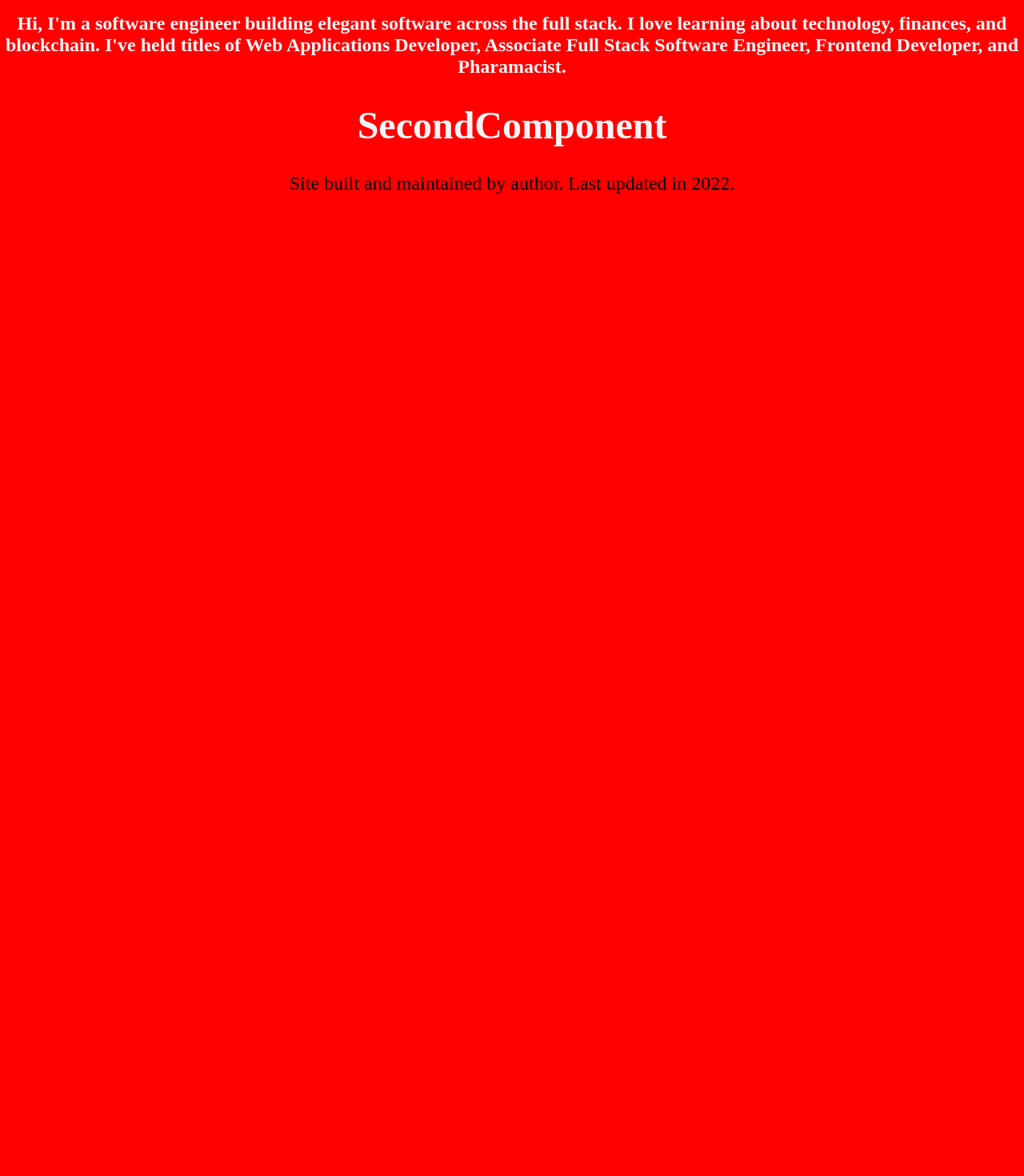
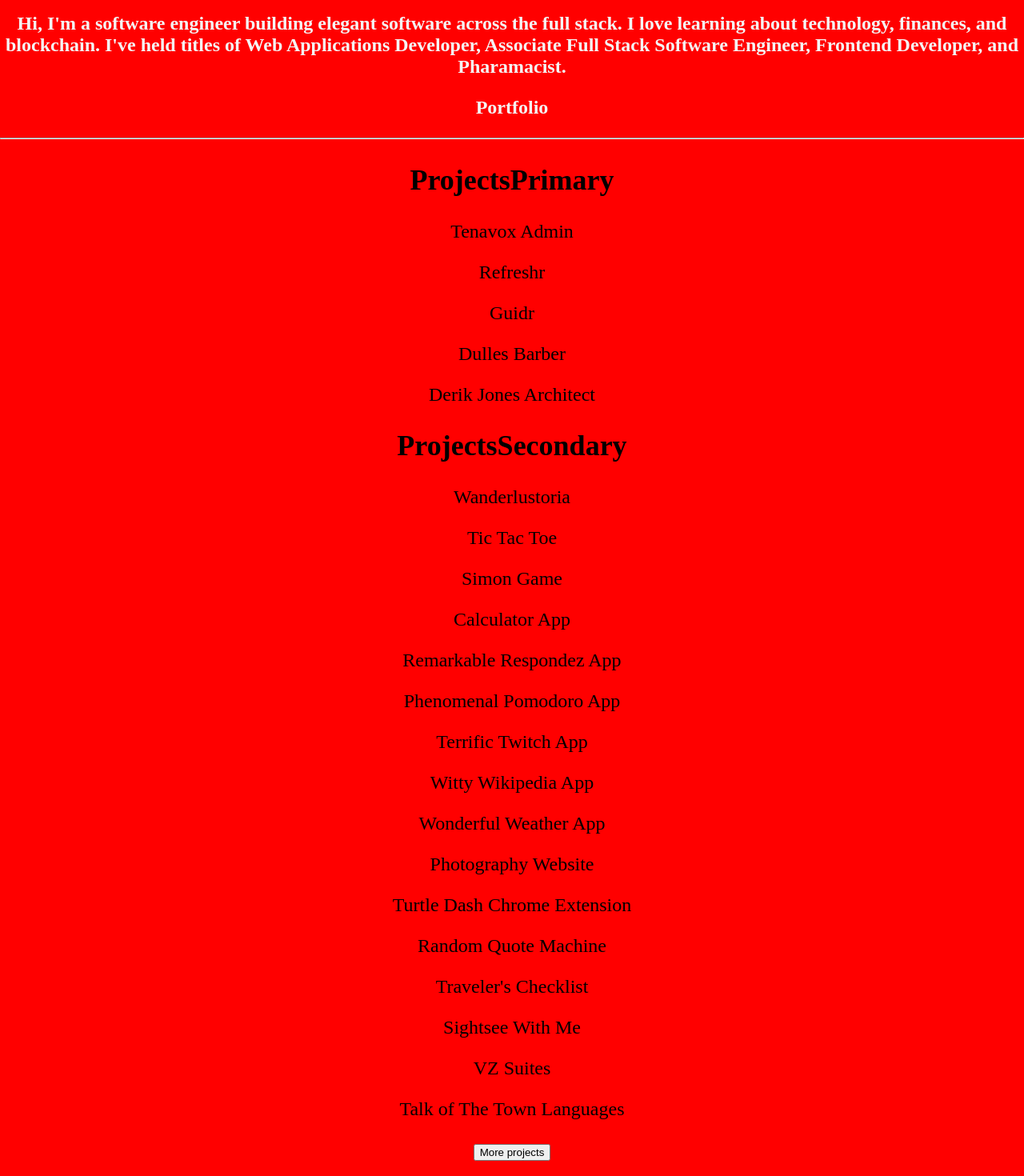
Before and after one commit to timOTdev/thDev3, a Next.js app: page / in a window 1280 px wide. Shown: the part 260-1730 px from the top of the page at 80% size. Before the commit the page ends 800 px from the top, so only its background shows below. Built offline with nearby package versions, Linux system fonts and the light colour scheme.

Commit message:
Add Portfolio

```diff
--- a/assets/GlobalData.tsx
+++ b/assets/GlobalData.tsx
@@ -100,138 +100,6 @@ export const links = {
   },
 };
 
-export const projectMainData = {
-  tenavoxAdmin: {
-    name: 'Tenavox Admin',
-    desc: 'An internal-facing admin app for the management of real estate properties from brokers. Worked as a core developer with a lead developer and product owners employing agile methodologies and git workflow. The technology stack includes NextJS, ReactJS, NodeJS, PostGresQL, AWS, Docker, CircleCI, Auth0.',
-    demo: 'https://admin-v2.tenavox.com',
-    video: 'https://www.youtube.com/watch?v=ihciDpboFTo',
-    github: 'https://github.com/tenavox/admin-v2-tenavox',
-  },
-  refreshr: {
-    name: 'Refreshr',
-    desc: 'A spaced-repetition review app to send out learning snippets for students from the teacher. Worked as a core developer with 4 full stack developers deploying agile methodologies and git workflow. The technology stack includes ReactJS, NodeJS, PostGresQL, SendGrid, and TypeForm.',
-    demo: 'https://refreshr-app.netlify.com/',
-    video: 'https://youtu.be/u89p3RqXqZM',
-    github: 'https://github.com/Lambda-School-Labs/labs10-student-follow',
-  },
-  guidr: {
-    name: 'Guidr',
-    desc: 'A trip logging app to help backcountry guides of all types log their private or professional adventures. Led as ScrumMaster for 5 developers of various skill levels, coordinated team goals to build the application, committed code, and assisted in debugging. The technology stack includes ReactJS, Redux, NodeJS, and Sqlite3.',
-    demo: 'https://guidr2.netlify.com/',
-    video: 'https://youtu.be/0C2toPa9GHM',
-    github: 'https://github.com/guidr-app-lion-team',
-  },
-  dullesBarber: {
-    name: 'Dulles Barber',
-    desc: 'This site is home for an actual barber shop business based in Sterling, Virginia. Serves as an online business hub for store information, announcements, and digital contact. The technology stack includes GatsbyJS, GraphQL, and Styled Components.',
-    demo: 'http://dullesbarber.com/',
-    github: 'https://github.com/timh1203/dullesBarber',
-  },
-  derikJones: {
-    name: 'Derik Jones Architect',
-    desc: "An architect portfolio website built for a client. Showcases the client's professional designs, projects, and inspirational photos. The technology stack includes GatsbyJS, GraphQL, and Styled Components.",
-    demo: 'http://derikjones.com/',
-    github: 'https://github.com/timh1203/derikjones',
-  },
-};
-
-export const projectAltData = {
-  wanderlustoria: {
-    name: 'Wanderlustoria',
-    desc: 'A travel content sharing app made for travelers to share pictures from their travel journey. Ability to interact through profile creation, uploading photos, and comment system. The technology stack includes NodeJS, ExpressJS, and MongoDB. APIs includes PassportJS, Cloudinary, and Google Geocoder.',
-    demo: 'https://wanderlustoria.herokuapp.com/',
-    github: 'https://github.com/timh1203/wanderlustoria',
-  },
-  ticTacToeGame: {
-    name: 'Tic Tac Toe',
-    desc: 'A well-known game for the Free Code Camp curriculum. This game is playable against AI (MiniMax algorithm) or another player. The technology used was ReactJS.',
-    demo: 'https://timh1203.github.io/tictactoe-game',
-    github: 'https://github.com/timh1203/tictactoe-game',
-  },
-  simonGame: {
-    name: 'Simon Game',
-    desc: 'A memory sequence game for the Free Code Camp curriculum with instrument sounds and a keyboard play option. The technology used was ReactJS.',
-    demo: 'https://timh1203.github.io/simon-game',
-    github: 'https://github.com/timh1203/simon-game',
-  },
-  calculatorApp: {
-    name: 'Calculator App',
-    desc: 'A simple calculator app to perform basic math operations for the Free Code Camp curriculum. The technology used was javascript.',
-    demo: 'https://timh1203.github.io/calculator-app',
-    github: 'https://github.com/timh1203/calculator-app',
-  },
-  respondezApp: {
-    name: 'Remarkable Respondez App',
-    desc: 'A custom event app built for the Free Code Camp Group. The technology stack includes ReactJS and FireBase.',
-    demo: 'https://timh1203.github.io/respondez-app',
-    github: 'https://github.com/timh1203/respondez-app',
-  },
-  pomodoroApp: {
-    name: 'Phenomenal Pomodoro App',
-    desc: 'The work/break cycle app based on the Pomodoro Technique by by Francesco Cirillo. The app was for the Free Code Camp curriculum. The technology used was javascript.',
-    demo: 'https://timh1203.github.io/pomodoro-app',
-    github: 'https://github.com/timh1203/pomodoro-app',
-  },
-  twitchApp: {
-    name: 'Terrific Twitch App',
-    desc: 'A Twitch app displaying the channels streaming status from the Twitch API. The technology stack includes ReactJS and FireBase.',
-    demo: 'https://timh1203.github.io/twitch-app',
-    github: 'https://github.com/timh1203/twitch-app',
-  },
-  wikipediaApp: {
-    name: 'Witty Wikipedia App',
-    desc: 'A wikipedia app that displays a user search results or a random article from the WikiMedia API. The technology used was javascript.',
-    demo: 'https://timh1203.github.io/wikipedia-app',
-    github: 'https://github.com/timh1203/wikipedia-app',
-  },
-  weatherApp: {
-    name: 'Wonderful Weather App',
-    desc: "A weather app that displays the weather forecast (24 hours, 48 hours, and 1 week) based on the user's IP location. The technologies used were javascript, Dark Sky API, and Skycons.",
-    demo: 'https://timh1203.github.io/weather-app',
-    github: 'https://github.com/timh1203/weather-app',
-  },
-  photographySite: {
-    name: 'Photography Website',
-    desc: 'A photography website that uses an API to pull pictures from instagram. The technologies used were javascript, Materialize, and InstafeedJS.',
-    demo: 'https://timh1203.github.io/photo-site',
-    github: 'https://github.com/timh1203/photo-site',
-  },
-  turtleDash: {
-    name: 'Turtle Dash Chrome Extension',
-    desc: 'A clone of the popular "Momentum Dash" Chrome Extension. This was a remote effort of remote developers from around the world as part of the Free Code Camp\'s Chingu-Voyage Group. The technologies used were javascript and jQuery.',
-    demo: 'https://chrome.google.com/webstore/detail/turtle-dash/odijnkiclhddnfdgnbjghchkhagnooek',
-    github: 'https://github.com/chingu-voyage-turtles-2/turtle-dash',
-  },
-  quoteMachine: {
-    name: 'Random Quote Machine',
-    desc: 'A random quote generator with randoms quotes from an API with the ability to share on Twitter and Facebook. The technologies used were javascript and jQuery.',
-    demo: 'https://timh1203.github.io/quote-machine',
-    github: 'https://github.com/timh1203/quote-machine',
-  },
-  travelersChecklist: {
-    name: "Traveler's Checklist",
-    desc: 'An app for the travler to make a packing list before a big trip. The technologies used were javascript and jQuery.',
-    demo: 'https://timh1203.github.io/traveler-checklist',
-    github: 'https://github.com/timh1203/traveler-checklist',
-  },
-  sightseeWithMe: {
-    name: 'Sightsee With Me',
-    desc: 'A sightseeing business based in Charlottesville. Created with the Divi Theme Framework by Elegant Themes.',
-    demo: 'http://www.sightseewithme.com',
-  },
-  vzSuites: {
-    name: 'VZ Suites',
-    desc: 'An apartment rental business based in Seattle. Created with the Divi Theme Framework by Elegant Themes.',
-    demo: 'http://vzsuites.com',
-  },
-  talkOfTheTown: {
-    name: 'Talk of The Town Languages',
-    desc: 'An language business based in Charlottesville. Created with the Divi Theme Framework by Elegant Themes.',
-    demo: 'http://talkofthetownlanguages.com',
-  },
-};
-
 export const skills = {
   frontEnd: [
     'JavaScript',
@@ -266,3 +134,135 @@ export const skills = {
     'Spanish (basic)',
   ],
 };
+
+export const projectsPrimary = [
+  {
+    name: 'Tenavox Admin',
+    desc: 'An internal-facing admin app for the management of real estate properties from brokers. Worked as a core developer with a lead developer and product owners employing agile methodologies and git workflow. The technology stack includes NextJS, ReactJS, NodeJS, PostGresQL, AWS, Docker, CircleCI, Auth0.',
+    demo: 'https://admin-v2.tenavox.com',
+    video: 'https://www.youtube.com/watch?v=ihciDpboFTo',
+    github: 'https://github.com/tenavox/admin-v2-tenavox',
+  },
+  {
+    name: 'Refreshr',
+    desc: 'A spaced-repetition review app to send out learning snippets for students from the teacher. Worked as a core developer with 4 full stack developers deploying agile methodologies and git workflow. The technology stack includes ReactJS, NodeJS, PostGresQL, SendGrid, and TypeForm.',
+    demo: 'https://refreshr-app.netlify.com/',
+    video: 'https://youtu.be/u89p3RqXqZM',
+    github: 'https://github.com/Lambda-School-Labs/labs10-student-follow',
+  },
+  {
+    name: 'Guidr',
+    desc: 'A trip logging app to help backcountry guides of all types log their private or professional adventures. Led as ScrumMaster for 5 developers of various skill levels, coordinated team goals to build the application, committed code, and assisted in debugging. The technology stack includes ReactJS, Redux, NodeJS, and Sqlite3.',
+    demo: 'https://guidr2.netlify.com/',
+    video: 'https://youtu.be/0C2toPa9GHM',
+    github: 'https://github.com/guidr-app-lion-team',
+  },
+  {
+    name: 'Dulles Barber',
+    desc: 'This site is home for an actual barber shop business based in Sterling, Virginia. Serves as an online business hub for store information, announcements, and digital contact. The technology stack includes GatsbyJS, GraphQL, and Styled Components.',
+    demo: 'http://dullesbarber.com/',
+    github: 'https://github.com/timh1203/dullesBarber',
+  },
+  {
+    name: 'Derik Jones Architect',
+    desc: "An architect portfolio website built for a client. Showcases the client's professional designs, projects, and inspirational photos. The technology stack includes GatsbyJS, GraphQL, and Styled Components.",
+    demo: 'http://derikjones.com/',
+    github: 'https://github.com/timh1203/derikjones',
+  },
+];
+
+export const projectsSecondary = [
+  {
+    name: 'Wanderlustoria',
+    desc: 'A travel content sharing app made for travelers to share pictures from their travel journey. Ability to interact through profile creation, uploading photos, and comment system. The technology stack includes NodeJS, ExpressJS, and MongoDB. APIs includes PassportJS, Cloudinary, and Google Geocoder.',
+    demo: 'https://wanderlustoria.herokuapp.com/',
+    github: 'https://github.com/timh1203/wanderlustoria',
+  },
+  {
+    name: 'Tic Tac Toe',
+    desc: 'A well-known game for the Free Code Camp curriculum. This game is playable against AI (MiniMax algorithm) or another player. The technology used was ReactJS.',
+    demo: 'https://timh1203.github.io/tictactoe-game',
+    github: 'https://github.com/timh1203/tictactoe-game',
+  },
+  {
+    name: 'Simon Game',
+    desc: 'A memory sequence game for the Free Code Camp curriculum with instrument sounds and a keyboard play option. The technology used was ReactJS.',
+    demo: 'https://timh1203.github.io/simon-game',
+    github: 'https://github.com/timh1203/simon-game',
+  },
+  {
+    name: 'Calculator App',
+    desc: 'A simple calculator app to perform basic math operations for the Free Code Camp curriculum. The technology used was javascript.',
+    demo: 'https://timh1203.github.io/calculator-app',
+    github: 'https://github.com/timh1203/calculator-app',
+  },
+  {
+    name: 'Remarkable Respondez App',
+    desc: 'A custom event app built for the Free Code Camp Group. The technology stack includes ReactJS and FireBase.',
+    demo: 'https://timh1203.github.io/respondez-app',
+    github: 'https://github.com/timh1203/respondez-app',
+  },
+  {
+    name: 'Phenomenal Pomodoro App',
+    desc: 'The work/break cycle app based on the Pomodoro Technique by by Francesco Cirillo. The app was for the Free Code Camp curriculum. The technology used was javascript.',
+    demo: 'https://timh1203.github.io/pomodoro-app',
+    github: 'https://github.com/timh1203/pomodoro-app',
+  },
+  {
+    name: 'Terrific Twitch App',
+    desc: 'A Twitch app displaying the channels streaming status from the Twitch API. The technology stack includes ReactJS and FireBase.',
+    demo: 'https://timh1203.github.io/twitch-app',
+    github: 'https://github.com/timh1203/twitch-app',
+  },
+  {
+    name: 'Witty Wikipedia App',
+    desc: 'A wikipedia app that displays a user search results or a random article from the WikiMedia API. The technology used was javascript.',
+    demo: 'https://timh1203.github.io/wikipedia-app',
+    github: 'https://github.com/timh1203/wikipedia-app',
+  },
+  {
+    name: 'Wonderful Weather App',
+    desc: "A weather app that displays the weather forecast (24 hours, 48 hours, and 1 week) based on the user's IP location. The technologies used were javascript, Dark Sky API, and Skycons.",
+    demo: 'https://timh1203.github.io/weather-app',
+    github: 'https://github.com/timh1203/weather-app',
+  },
+  {
+    name: 'Photography Website',
+    desc: 'A photography website that uses an API to pull pictures from instagram. The technologies used were javascript, Materialize, and InstafeedJS.',
+    demo: 'https://timh1203.github.io/photo-site',
+    github: 'https://github.com/timh1203/photo-site',
+  },
+  {
+    name: 'Turtle Dash Chrome Extension',
+    desc: 'A clone of the popular "Momentum Dash" Chrome Extension. This was a remote effort of remote developers from around the world as part of the Free Code Camp\'s Chingu-Voyage Group. The technologies used were javascript and jQuery.',
+    demo: 'https://chrome.google.com/webstore/detail/turtle-dash/odijnkiclhddnfdgnbjghchkhagnooek',
+    github: 'https://github.com/chingu-voyage-turtles-2/turtle-dash',
+  },
+  {
+    name: 'Random Quote Machine',
+    desc: 'A random quote generator with randoms quotes from an API with the ability to share on Twitter and Facebook. The technologies used were javascript and jQuery.',
+    demo: 'https://timh1203.github.io/quote-machine',
+    github: 'https://github.com/timh1203/quote-machine',
+  },
+  {
+    name: "Traveler's Checklist",
+    desc: 'An app for the travler to make a packing list before a big trip. The technologies used were javascript and jQuery.',
+    demo: 'https://timh1203.github.io/traveler-checklist',
+    github: 'https://github.com/timh1203/traveler-checklist',
+  },
+  {
+    name: 'Sightsee With Me',
+    desc: 'A sightseeing business based in Charlottesville. Created with the Divi Theme Framework by Elegant Themes.',
+    demo: 'http://www.sightseewithme.com',
+  },
+  {
+    name: 'VZ Suites',
+    desc: 'An apartment rental business based in Seattle. Created with the Divi Theme Framework by Elegant Themes.',
+    demo: 'http://vzsuites.com',
+  },
+  {
+    name: 'Talk of The Town Languages',
+    desc: 'An language business based in Charlottesville. Created with the Divi Theme Framework by Elegant Themes.',
+    demo: 'http://talkofthetownlanguages.com',
+  },
+];
--- /dev/null
+++ b/components/Portfolio.tsx
@@ -0,0 +1,20 @@
+import styled from 'styled-components';
+import { ProjectsPrimary } from './Portfolio/ProjectsPrimary';
+import { ProjectsSecondary } from './Portfolio/ProjectsSecondary';
+
+const P1 = styled.p`
+  font-weight: 700;
+  color: ${({ theme }) => theme.textColor};
+`;
+
+export default function Portfolio(props: any) {
+  return (
+    <section>
+      <P1>Portfolio</P1>
+      <hr />
+      <ProjectsPrimary />
+      <ProjectsSecondary />
+      <button>More projects</button>
+    </section>
+  );
+}
--- /dev/null
+++ b/components/Portfolio/ProjectsPrimary.tsx
@@ -0,0 +1,13 @@
+import ProjectsTemplate from './ProjectsTemplate';
+import { projectsPrimary } from '../../assets/GlobalData';
+
+export const ProjectsPrimary = () => (
+  <>
+    <h1>ProjectsPrimary</h1>
+    <div>
+      {projectsPrimary.map((project) => {
+        return <ProjectsTemplate key={project.name} project={project} />;
+      })}
+    </div>
+  </>
+);
--- /dev/null
+++ b/components/Portfolio/ProjectsSecondary.tsx
@@ -0,0 +1,13 @@
+import ProjectsTemplate from './ProjectsTemplate';
+import { projectsSecondary } from '../../assets/GlobalData';
+
+export const ProjectsSecondary = () => (
+  <>
+    <h1>ProjectsSecondary</h1>
+    <div>
+      {projectsSecondary.map((project) => {
+        return <ProjectsTemplate key={project.name} project={project} />;
+      })}
+    </div>
+  </>
+);
--- /dev/null
+++ b/components/Portfolio/ProjectsTemplate.tsx
@@ -0,0 +1,5 @@
+export default ({ project }: any) => (
+  <>
+    <p>{project.name}</p>
+  </>
+);
--- a/components/SecondComponent.tsx
+++ /dev/null
@@ -1,14 +0,0 @@
-import styled from 'styled-components';
-
-const H1 = styled.h1`
-  font-weight: 700;
-  color: ${({ theme }) => theme.textColor};
-`;
-
-export default function SecondComponent() {
-  return (
-    <>
-      <H1>SecondComponent</H1>
-    </>
-  );
-}
--- a/pages/index.tsx
+++ b/pages/index.tsx
@@ -1,7 +1,8 @@
 import Head from 'next/head';
 import Layout from '../components/Layout';
 import Introduction from '../components/Introduction';
-import SecondComponent from '../components/SecondComponent';
+import Portfolio from '../components/Portfolio';
+import About from '../components/About';
 
 export default function Home() {
   return (
@@ -11,7 +12,7 @@ export default function Home() {
       </Head>
       <Layout>
         <Introduction />
-        <SecondComponent />
+        <Portfolio />
       </Layout>
     </>
   );
```
